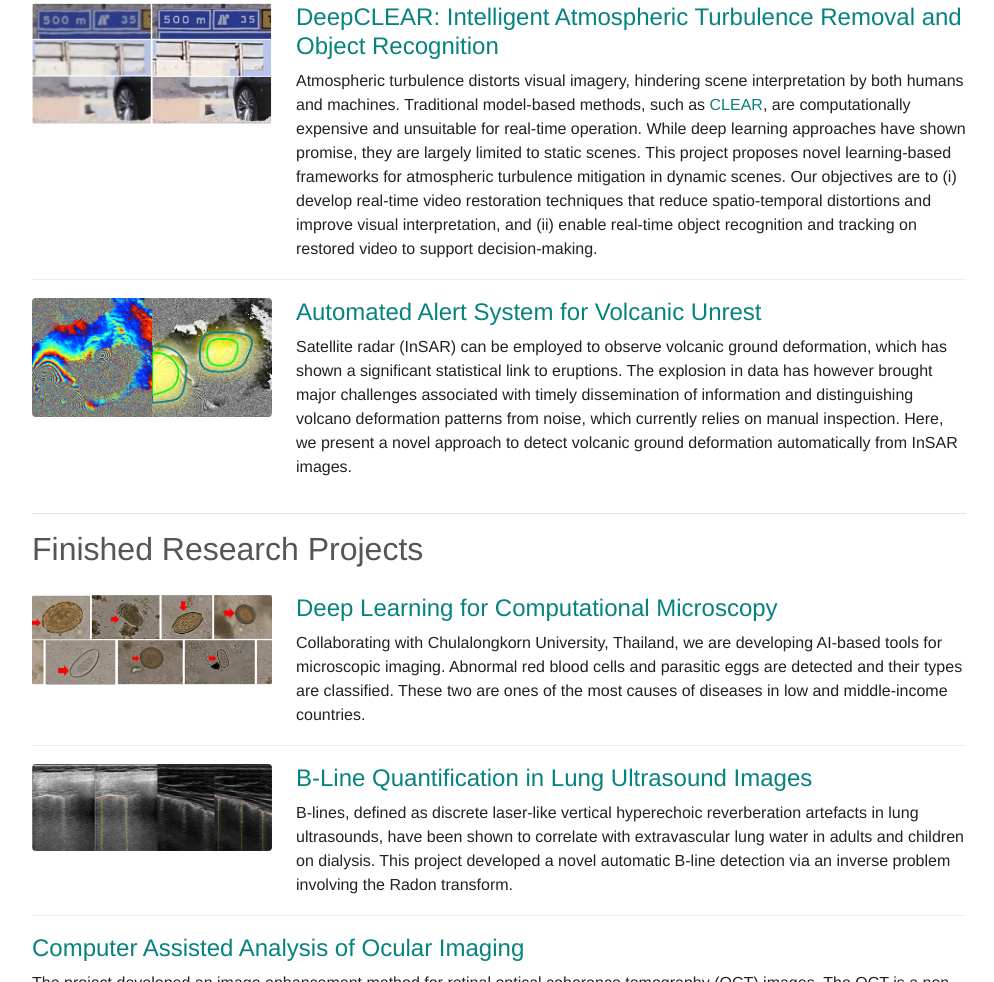
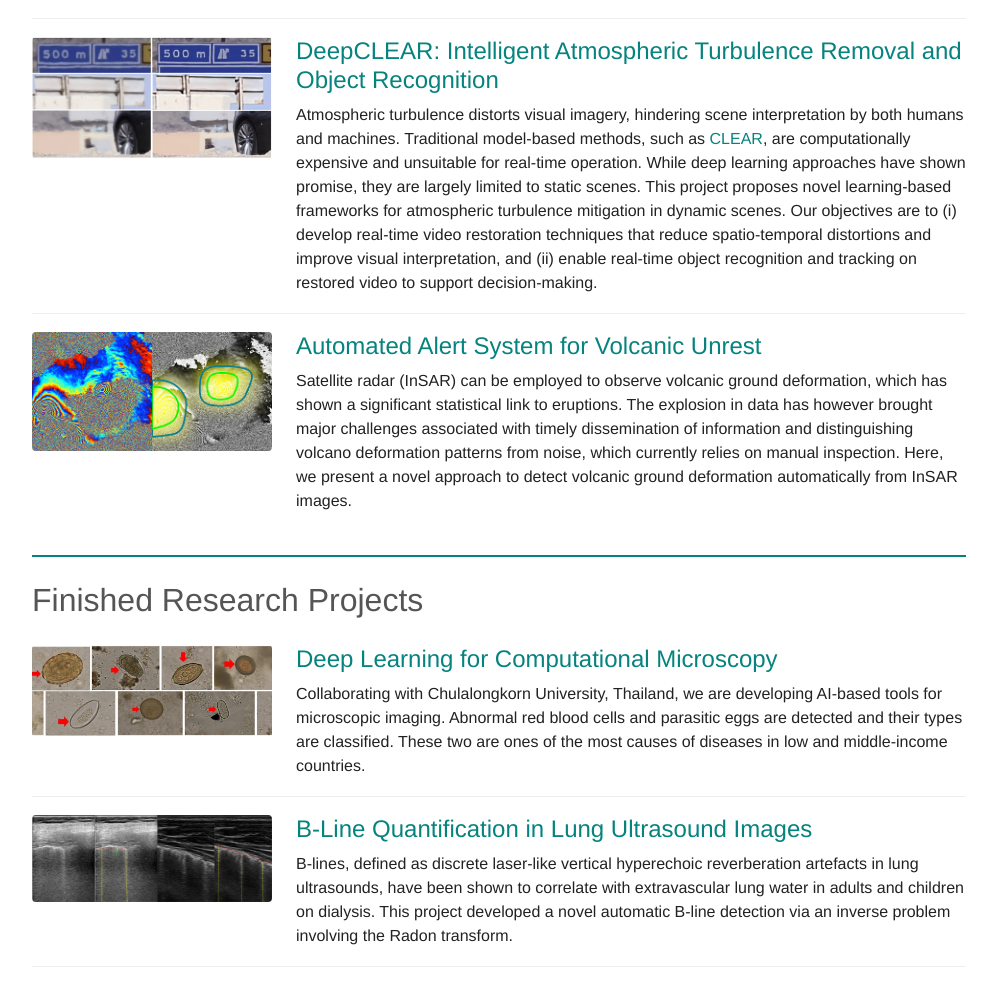
Before and after one commit to pui-nantheera/pui-nantheera.github.io, a plain HTML site: page research.html in a window 1280 px wide. Shown: the part 1818-2800 px from the top of the page, without its empty margins (141-1135 px from the left). Drawn offline with nearby package versions, Linux system fonts and the light colour scheme; some icons are missing.

Commit message:
adjust line

```diff
--- a/research.html
+++ b/research.html
@@ -21,12 +21,12 @@
 
     <style>
       body { background-color: #FFF; }
+      hr.section-rule { border: 0; border-top: 2px solid #06837e; margin: 24px 0; }
       header {
         display: flex;
         align-items: center;
         gap: 24px;
         padding: 40px 48px 32px;
-        border-bottom: 1px solid #ddd;
         flex-wrap: wrap;
       }
       header img { width: 150px; height: 150px; border-radius: 50%; object-fit: cover; border: 2px solid #ddd; }
@@ -107,6 +107,8 @@
 
 
         <div class="container-md">
+
+          <hr class="section-rule" />
 
           <div class="publicationlist">
             <h2 style="margin-top:15px;">Ongoing Research Projects</h2>
@@ -190,7 +192,7 @@ Despite recent advances in machine learning, most research focuses on still imag
             </div>
           </div>
 
-          <hr />
+          <hr class="section-rule" />
 
           <div class="publicationlist">
             <h2>Finished Research Projects</h2>
```
